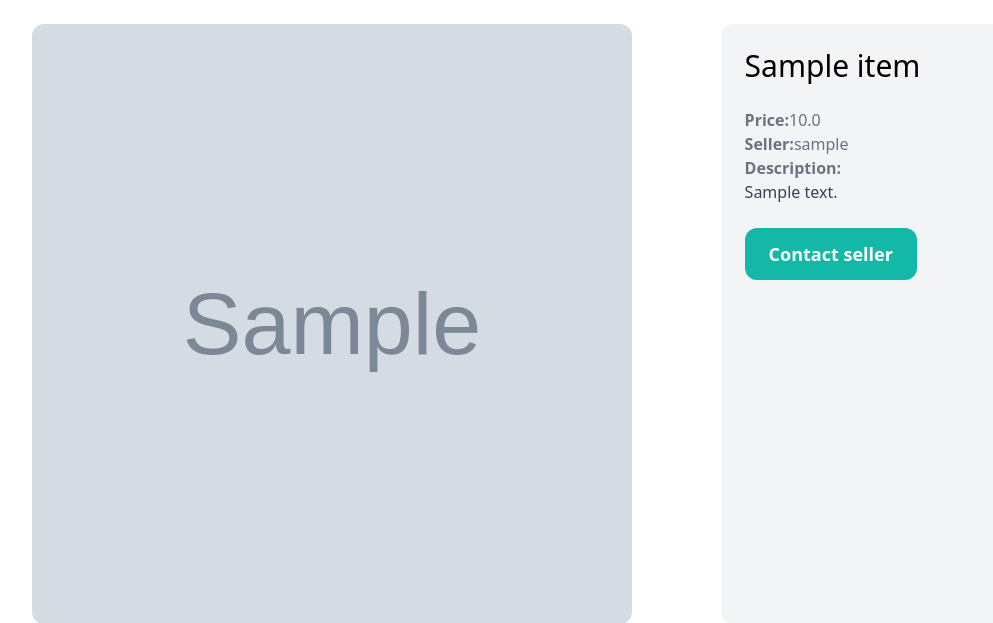
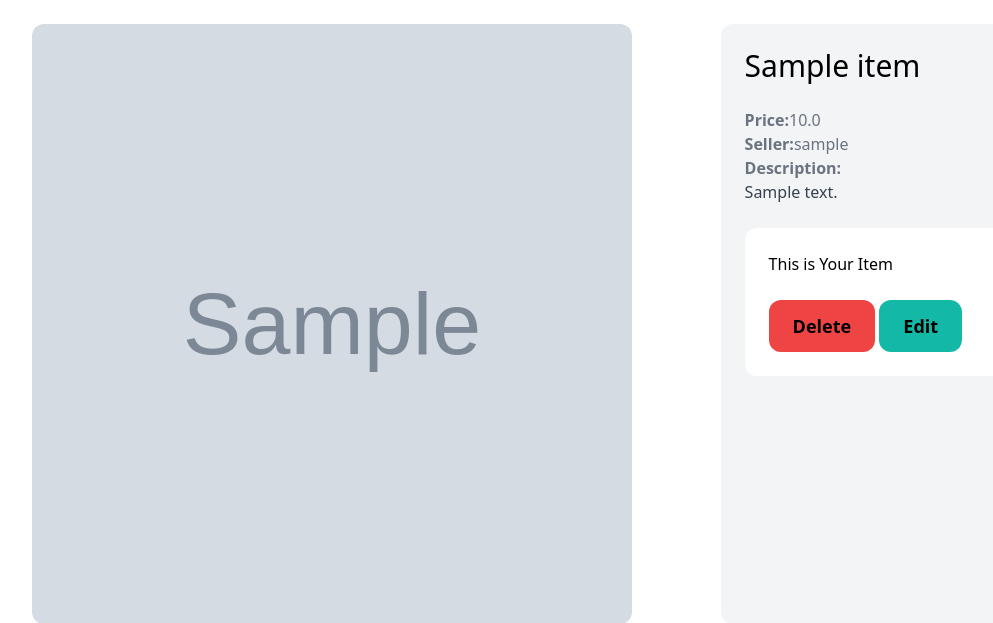
Before and after one commit to lokeshwarlakhi/Q-Mart-Online-Marketplace, a Django app: page /items/1/ in a window 1280 px wide. Shown: the part 77-700 px from the top of the page, without its empty margins (57-1050 px from the left). Run offline with Django 5.2, Linux system fonts and the light colour scheme; a user stored in the database is signed in; tables that the repository leaves empty hold one stand-in row (values such as "Sample post"); grey boxes marked "Sample" are stand-in pictures; some libraries are stand-ins or nearby versions.

Commit message:
edit and delete features added

```diff
--- a/item/forms.py
+++ b/item/forms.py
@@ -27,3 +27,26 @@ class NewItemForm(forms.ModelForm):
                 'class':INPUT_CLASSES
             }),
         }
+
+class EditItemForm(forms.ModelForm):
+    class Meta:
+        model = Item
+        fields = ('name','description', 'price','image','is_sold')
+
+        widgets = {
+            # 'category':forms.Select(attrs={
+            #     'class': INPUT_CLASSES
+            # }),
+            'name':forms.TextInput(attrs={
+                'class':INPUT_CLASSES
+            }),
+            'description':forms.Textarea(attrs={
+                'class':INPUT_CLASSES
+            }),
+            'price':forms.TextInput(attrs={
+                'class':INPUT_CLASSES
+            }),
+            'image':forms.FileInput(attrs={
+                'class':INPUT_CLASSES
+            }),
+        }
--- a/item/templates/item/details.html
+++ b/item/templates/item/details.html
@@ -19,7 +19,16 @@
                 </p>
             {% endif %}
 
-            <a href="#" class="inline-block mt-6 px-6 py-3 text-lg font-semibold bg-teal-500 text-white rounded-xl hover:bg-teal-700">Contact seller </a>
+            {% if request.user == item.created_by %}
+                <div class = "mt-6 p-6 bg-white rounded-xl">
+                    <p> This is Your Item </p>
+                    <a href="{% url "item:delete" item.id %}" class="inline-block mt-6 px-6 py-3 text-lg font-semibold bg-red-500 text-whilte rounded-xl">Delete</a>
+                    <a href="{% url "item:edit" item.id %}" class="inline-block mt-6 px-6 py-3 text-lg font-semibold bg-teal-500 text-whilte rounded-xl">Edit</a>
+                </div>
+            {% else %}
+
+                <a href="#" class="inline-block mt-6 px-6 py-3 text-lg font-semibold bg-teal-500 text-white rounded-xl hover:bg-teal-700">Contact seller </a>
+            {% endif %}
         </div>
     </div>
 
--- a/item/urls.py
+++ b/item/urls.py
@@ -5,6 +5,9 @@ from . import views
 app_name = 'item'
 
 urlpatterns = [
+    path('',views.items,name='items'),
     path('<int:pk>/',views.detail,name='detail'),
+    path('<int:pk>/delete',views.delete,name='delete'),
+    path('<int:pk>/edit',views.edit,name='edit'),
     path("new/",views.new,name = "new"),
 ]
--- a/item/views.py
+++ b/item/views.py
@@ -1,7 +1,29 @@
 from django.shortcuts import render,get_object_or_404,redirect
-from .models import Item
-from .forms import NewItemForm
+from django.db.models import Q
+from .models import Item,Category
+from .forms import NewItemForm,EditItemForm
 from django.contrib.auth.decorators import login_required
+
+
+
+def items(request):
+    items = Item.objects.filter(is_sold=False)
+    query = request.GET.get('query',"")
+    category_id = request.GET.get('category',0)
+    categories = Category.objects.all()
+
+    if category_id:
+        items = items.filter(category_id=category_id)
+    if query:
+        items = items.filter(Q(name__icontains=query) | Q(description__icontains=query))
+
+    return render(request,'item/items.html',{
+        'items':items,
+        'query':query,
+        'categories':categories,
+        'category_id':int(category_id),
+    })
+
 def detail(request,pk):
     item = get_object_or_404(Item,pk=pk)
     related_items = Item.objects.filter(category=item.category,is_sold=False).exclude(pk=pk)[0:3]
@@ -30,3 +52,30 @@ def new(request):
         'form':form,
         'title':"New Item",
     })
+
+
+@login_required
+def delete(request,pk):
+    item = get_object_or_404(Item,pk=pk,created_by=request.user)
+    item.delete()
+    return redirect("dashboard:index")
+
+@login_required
+def edit(request,pk):
+    item = get_object_or_404(Item,pk=pk,created_by=request.user)
+
+    if request.method == "POST":
+        form = EditItemForm(request.POST,request.FILES,instance=item)
+
+        if form.is_valid():
+            form.save(commit=False)
+
+
+            return redirect("item:detail",pk=item.id)
+    else:
+        form = EditItemForm(instance=item)
+
+    return render(request,'item/form.html',{
+        'form':form,
+        'title':"Edit Item",
+    })
```
Also changed, not shown: item/templates/item/items.html (added, +47 -0 lines).
